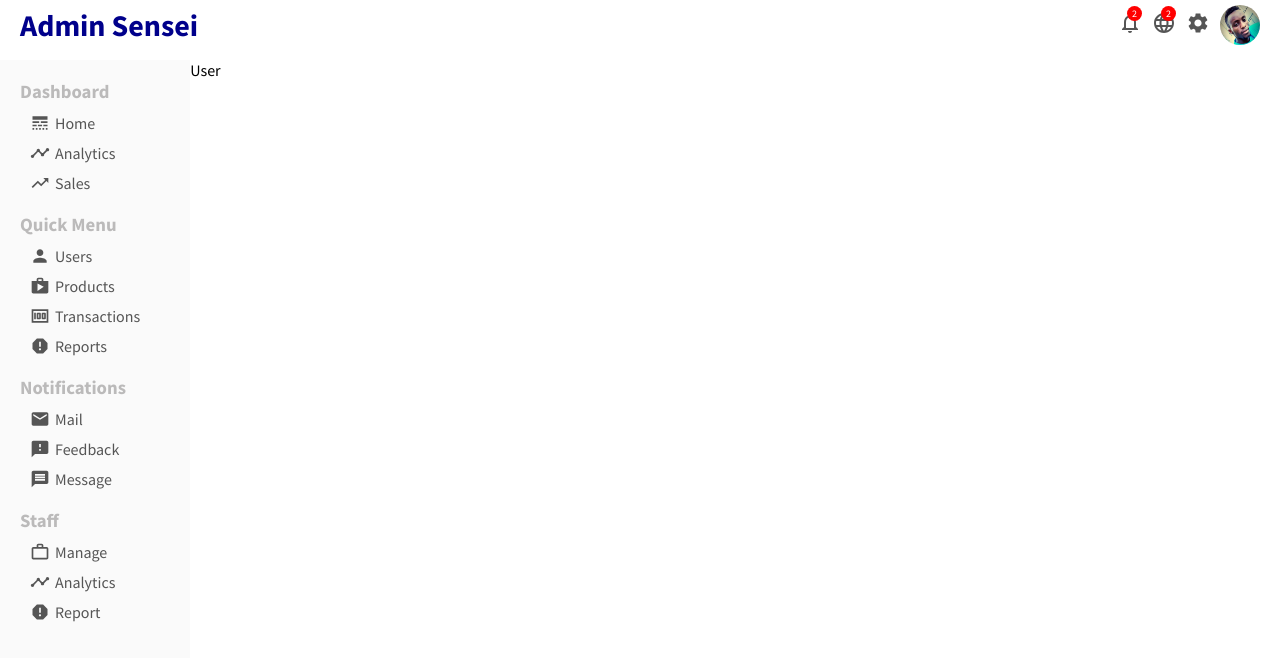
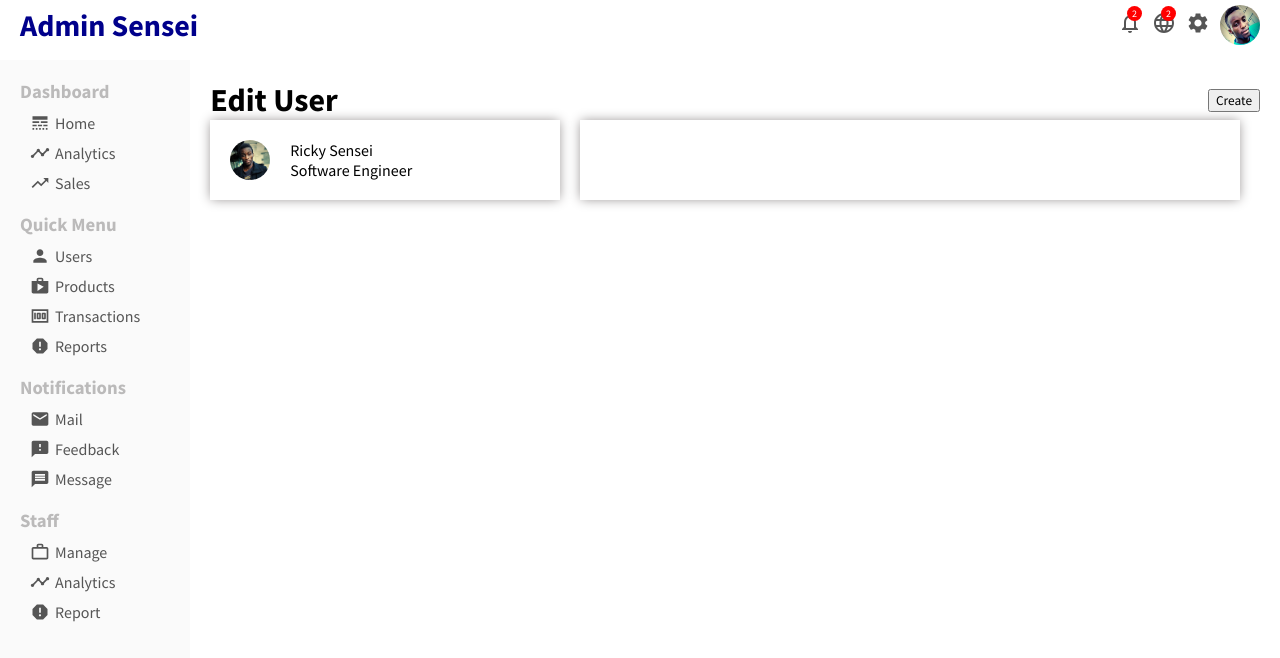
Before and after one commit to R1CKYS3NS31/sensei_admin_app, a React (Create React App) app: page /user/1 in a window 1280 px wide. Shown: the top 658 px of the page. Built offline with nearby package versions, Linux system fonts and the light colour scheme.

Commit message:
user commit

```diff
--- a/src/components/views/pages/user/User.jsx
+++ b/src/components/views/pages/user/User.jsx
@@ -1,7 +1,25 @@
-import './user.css'
+import "./user.css";
 
 export default function User() {
   return (
-    <div className='user'>User</div>
-  )
+    <div className="user">
+      <div className="userTitleContainer">
+        <h1 className="userTitle">Edit User</h1>
+        <button className="userAddButton">Create</button>
+      </div>
+      <div className="userContainer">
+        <div className="userShow">
+          <div className="userShowTop">
+            <img src="/sensei.png" alt="user img" className="userShowImg" />
+            <div className="userShowTopTitle">
+              <span className="userShowUsername">Ricky Sensei</span>
+              <span className="userShowUserTitle">Software Engineer</span>
+            </div>
+          </div>
+          <div className="userShowBottom"></div>
+        </div>
+        <div className="userUpdate"></div>
+      </div>
+    </div>
+  );
 }
--- a/src/components/views/pages/user/user.css
+++ b/src/components/views/pages/user/user.css
@@ -1,3 +1,51 @@
-.user{
-    flex: 4;
+.user {
+  flex: 4;
+  padding: 20px;
 }
+.userTitleContainer {
+  display: flex;
+  align-items: center;
+  justify-content: space-between;
+}
+.userAddButtom {
+  width: 80px;
+  border: none;
+  padding: 5px;
+  background-color: teal;
+  border-radius: 5px;
+  cursor: pointer;
+  color: white;
+}
+.userContainer {
+  display: flex;
+  margin-right: 20px;
+}
+.userShow {
+  flex: 1;
+  padding: 20px;
+  -webkit-box-shadow: 0px 0px 11px -1px #000000;
+  box-shadow: 0px 0px 11px -1px #928d8d;
+}
+.userUpdate {
+  flex: 2;
+  padding: 20px;
+  -webkit-box-shadow: 0px 0px 11px -1px #000000;
+  box-shadow: 0px 0px 11px -1px #928d8d;
+  margin-left: 20px;
+}
+.userShowTop{
+    display: flex;
+    align-items: center;
+}
+
+.userShowImg{
+    width: 40px;
+    height: 40px;
+    border-radius: 50%;
+    object-fit: cover;
+}
+.userShowTopTitle{
+    display: flex;
+    flex-direction: column;
+    margin-left: 20px;
+}
```
